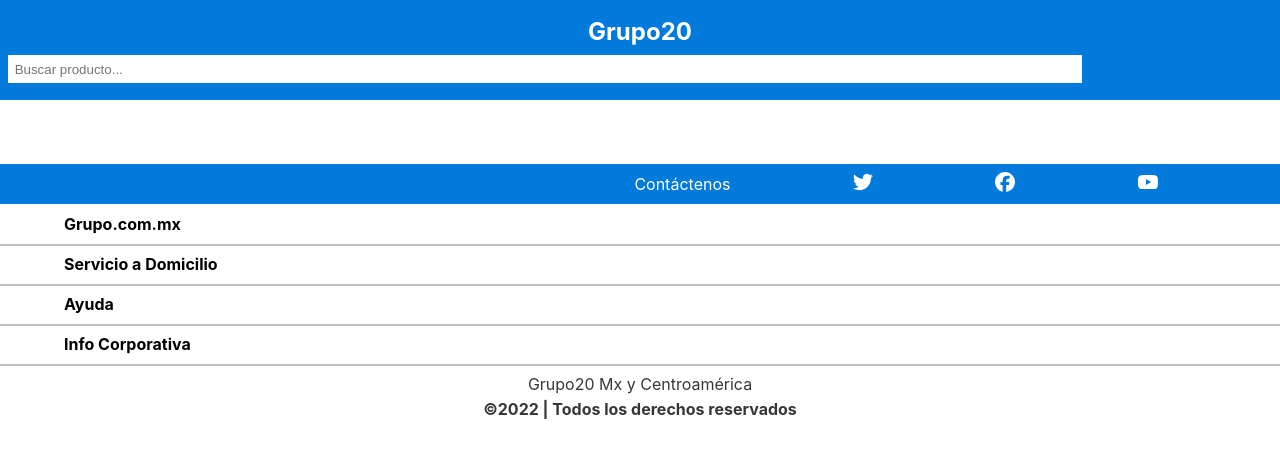
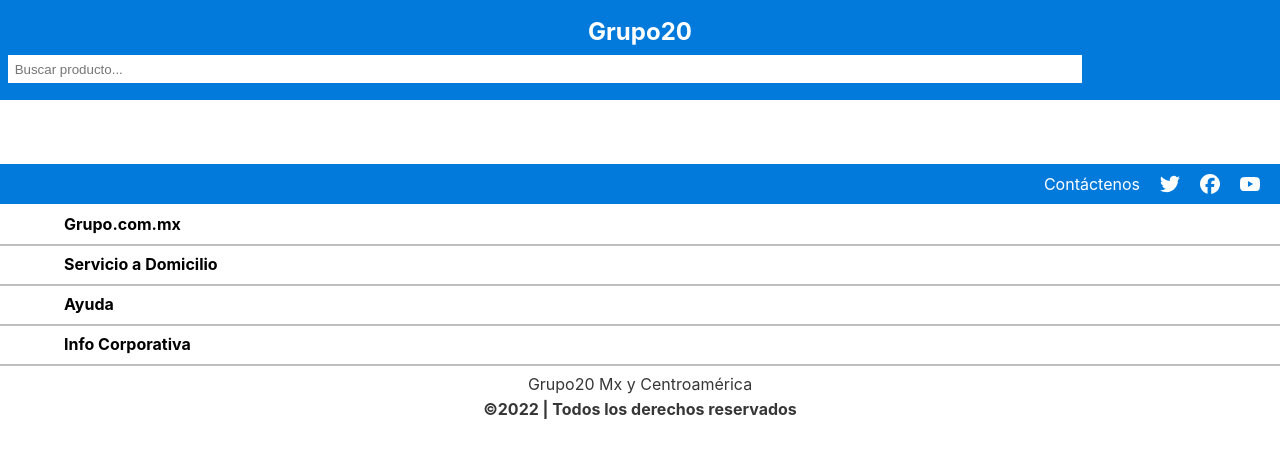
Before and after one commit to No-Country/C2-G20, a React (Create React App) app in the folder frontend/: page / in a window 1280 px wide. Shown: the top 458 px of the page. Built offline with nearby package versions, Linux system fonts and the light colour scheme; some icons are missing.

Commit message:
pequenos cambios

```diff
--- a/frontend/src/components/Footer/Footer.css
+++ b/frontend/src/components/Footer/Footer.css
@@ -19,12 +19,15 @@
   background-color: #017ADB;
   height: 40px;
   display: flex;
-  justify-content: space-evenly;
   align-items: center;
 }
-
 .contactos p {
-  margin-left: 40%;
+  margin-left: auto;
+  margin-right: 20px;
+}
+.contactos svg {
+  margin-right: 20px;
+  display: block;
 }
 
 .detail {
--- a/frontend/src/components/Footer/index.js
+++ b/frontend/src/components/Footer/index.js
@@ -3,7 +3,7 @@
 import './Footer.css'
 
 function Links ({link}) {
-  return <a href="/#"><p style={{padding: "10px 5%"}}>{link}</p></a>
+  return <a href="/#"><p className="detail-link">{link}</p></a>
 }
 
 function Details ({detail, open, setOpen, children}) {
@@ -20,7 +20,7 @@
 
 export default function Footer () {
   const [open, setOpen] = useState(null)
-  const toogle = (isOpen) => (open === isOpen) ? setOpen(null) : setOpen(isOpen)
+  const toogle = isOpen => open === isOpen ? setOpen(null) : setOpen(isOpen)
 
   return (
     <footer>
```
